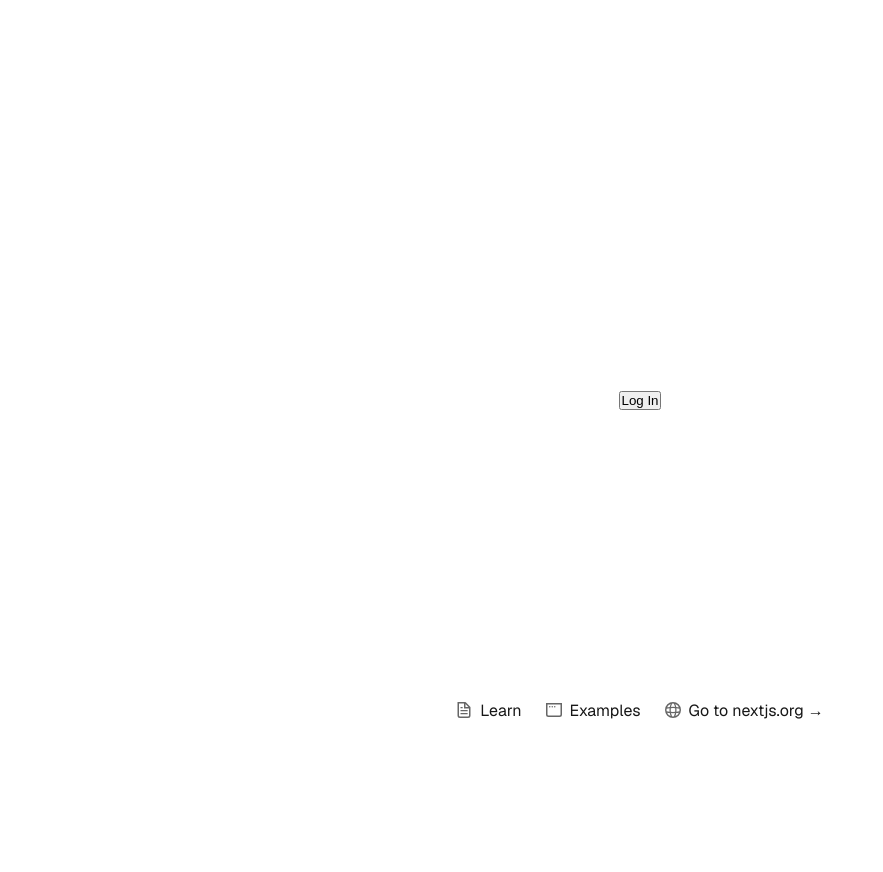
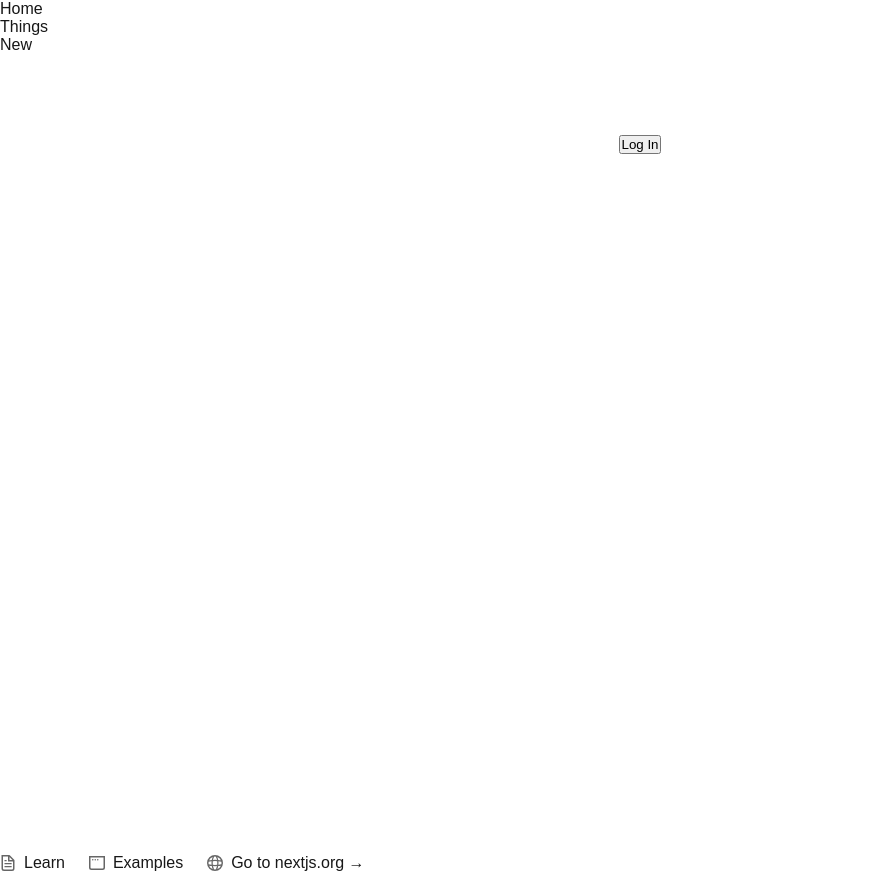
Before and after one commit to bensbits91/things-client, a Next.js app: page / in a window 1280 px wide. Shown: the whole page, without its empty margins (0-883 px from the left). Before the commit the page ends 800 px from the top, so only its background shows below. Built offline with nearby package versions, Linux system fonts and the light colour scheme; no server answers.

Commit message:
basic nav

```diff
--- /dev/null
+++ b/app/components/nav/NavBar.js
@@ -0,0 +1,21 @@
+import NavLink from './NavLink';
+
+const NavBar = () => {
+   return (
+      <nav>
+         <ul>
+            <li>
+               <NavLink href='/'>Home</NavLink>
+            </li>
+            <li>
+               <NavLink href='/things'>Things</NavLink>
+            </li>
+            <li>
+               <NavLink href='/new'>New</NavLink>
+            </li>
+         </ul>
+      </nav>
+   );
+};
+
+export default NavBar;
--- /dev/null
+++ b/app/components/nav/NavLink.js
@@ -0,0 +1,9 @@
+import Link from 'next/link';
+
+const NavLink = ({ href, children }) => (
+   <Link href={href} className='nav-link'>
+      {children}
+   </Link>
+);
+
+export default NavLink;
--- /dev/null
+++ b/app/components/nav/index.js
@@ -0,0 +1,2 @@
+export { default as NavBar } from './NavBar';
+export { default as NavLink } from './NavLink';
--- a/app/layout.js
+++ b/app/layout.js
@@ -1,6 +1,9 @@
 import { Geist, Geist_Mono } from 'next/font/google';
 import './globals.css';
+import styles from './page.module.css'; // todo: some of these styles should be in layout.module.css
 import Auth0ProviderWithHistory from './lib/auth0-provider';
+import { NavBar } from './components/nav';
+import Image from 'next/image';
 
 const geistSans = Geist({
    variable: '--font-geist-sans',
@@ -21,7 +24,51 @@ export default function RootLayout({ children }) {
    return (
       <html lang='en'>
          <body className={`${geistSans.variable} ${geistMono.variable}`}>
-            <Auth0ProviderWithHistory>{children}</Auth0ProviderWithHistory>
+            <Auth0ProviderWithHistory>
+               <NavBar />
+               <main className={styles.main}>{children}</main>
+               <footer className={styles.footer}>
+                  <a
+                     href='https://nextjs.org/learn?utm_source=create-next-app&utm_medium=appdir-template&utm_campaign=create-next-app'
+                     target='_blank'
+                     rel='noopener noreferrer'>
+                     <Image
+                        aria-hidden
+                        src='/file.svg'
+                        alt='File icon'
+                        width={16}
+                        height={16}
+                     />
+                     Learn
+                  </a>
+                  <a
+                     href='https://vercel.com/templates?framework=next.js&utm_source=create-next-app&utm_medium=appdir-template&utm_campaign=create-next-app'
+                     target='_blank'
+                     rel='noopener noreferrer'>
+                     <Image
+                        aria-hidden
+                        src='/window.svg'
+                        alt='Window icon'
+                        width={16}
+                        height={16}
+                     />
+                     Examples
+                  </a>
+                  <a
+                     href='https://nextjs.org?utm_source=create-next-app&utm_medium=appdir-template&utm_campaign=create-next-app'
+                     target='_blank'
+                     rel='noopener noreferrer'>
+                     <Image
+                        aria-hidden
+                        src='/globe.svg'
+                        alt='Globe icon'
+                        width={16}
+                        height={16}
+                     />
+                     Go to nextjs.org →
+                  </a>
+               </footer>
+            </Auth0ProviderWithHistory>
          </body>
       </html>
    );
--- a/app/page.js
+++ b/app/page.js
@@ -1,6 +1,5 @@
 'use client';
 import { useAuth0 } from '@auth0/auth0-react';
-import Image from 'next/image';
 import styles from './page.module.css';
 
 export default function Home() {
@@ -8,7 +7,7 @@ export default function Home() {
 
    return (
       <div className={styles.page}>
-         <main className={styles.main}>
+         {/* <main className={styles.main}> */}
             {isAuthenticated ? (
                <div>
                   <p>Welcome, {user.username || user.nickname || user.name}</p>
@@ -22,7 +21,7 @@ export default function Home() {
             ) : (
                <button onClick={() => loginWithRedirect()}>Log In</button>
             )}
-         </main>
+         {/* </main>
          <footer className={styles.footer}>
             <a
                href='https://nextjs.org/learn?utm_source=create-next-app&utm_medium=appdir-template&utm_campaign=create-next-app'
@@ -63,7 +62,7 @@ export default function Home() {
                />
                Go to nextjs.org →
             </a>
-         </footer>
+         </footer> */}
       </div>
    );
 }
```
